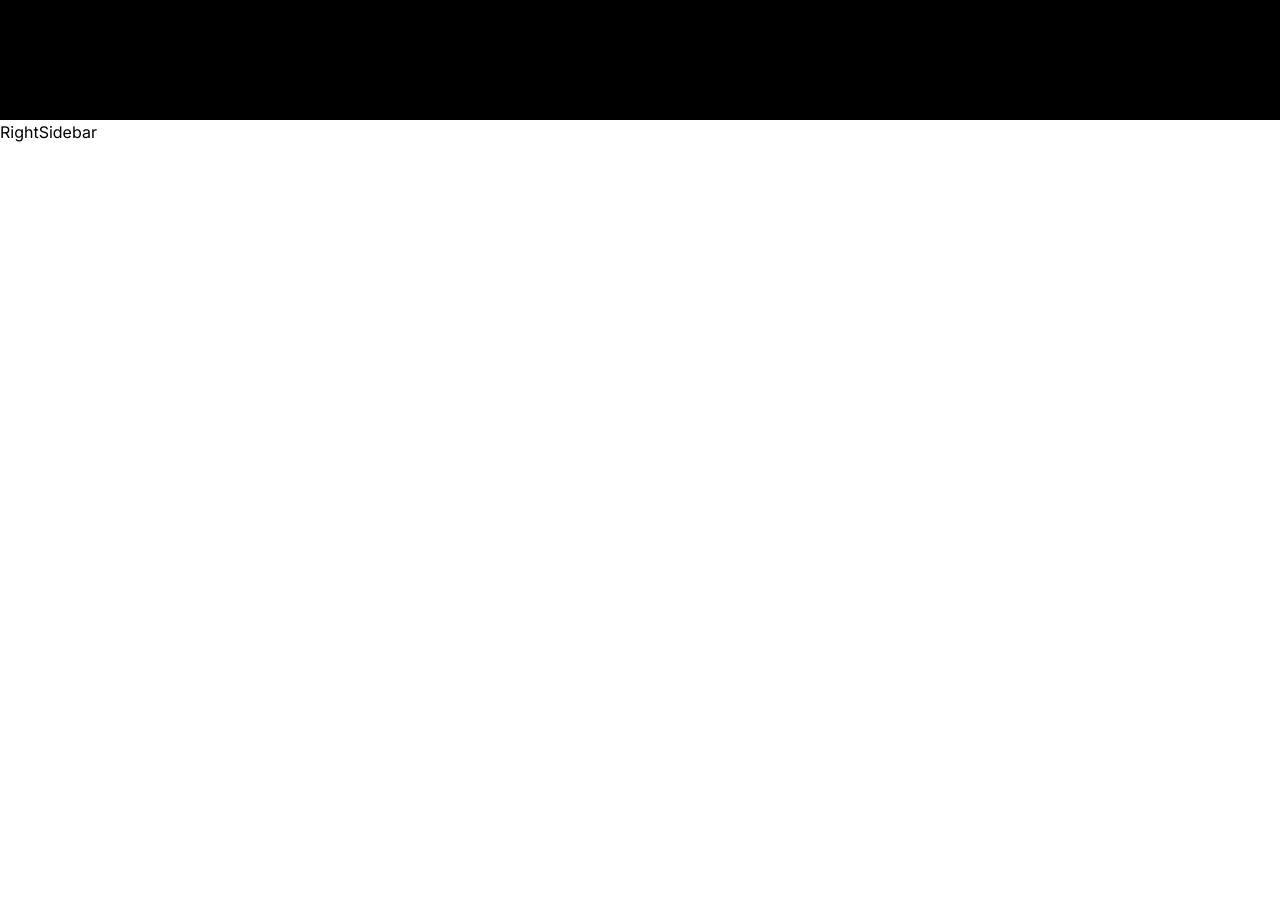
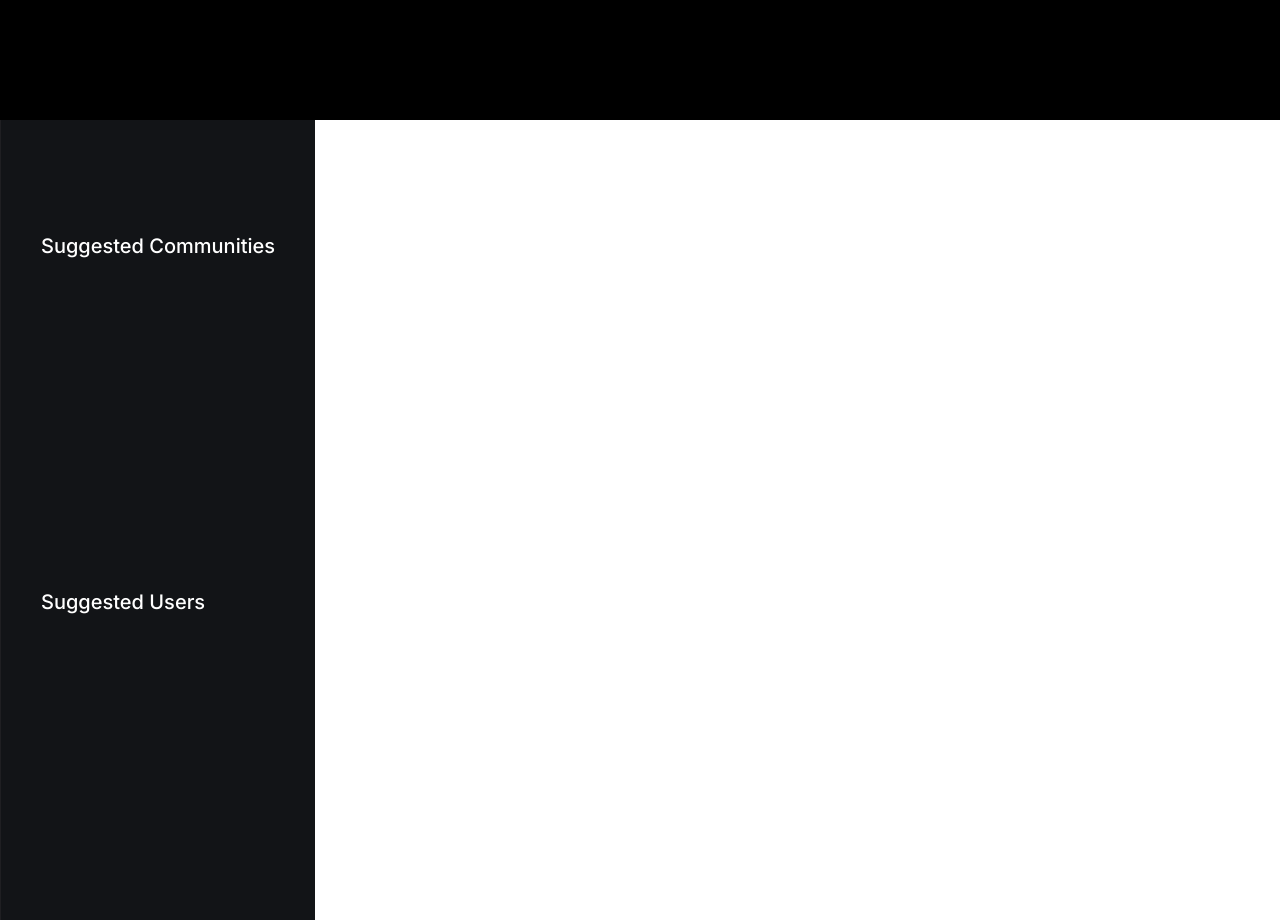
Before and after one commit to 6wki/threads-clone, a Next.js app: page / in a window 1280 px wide. Shown: the part 1480-2400 px from the top of the page. Before the commit the page ends 1624 px from the top, so only its background shows below. Built offline with nearby package versions, Linux system fonts and the light colour scheme; no server answers.

Commit message:
boilerplate of right side

```diff
--- a/components/shared/RightSidebar.tsx
+++ b/components/shared/RightSidebar.tsx
@@ -1,5 +1,16 @@
 const RightSidebar = () => {
-  return <div>RightSidebar</div>;
+  return (
+    <section className="custom-scrollbar rightsidebar">
+      <div className="flex flex-1 flex-col justify-start">
+        <h3 className="text-heading4-medium text-light-1">
+          Suggested Communities
+        </h3>
+      </div>
+      <div className="flex flex-1 flex-col justify-start">
+        <h3 className="text-heading4-medium text-light-1">Suggested Users</h3>
+      </div>
+    </section>
+  );
 };
 
 export default RightSidebar;
```
